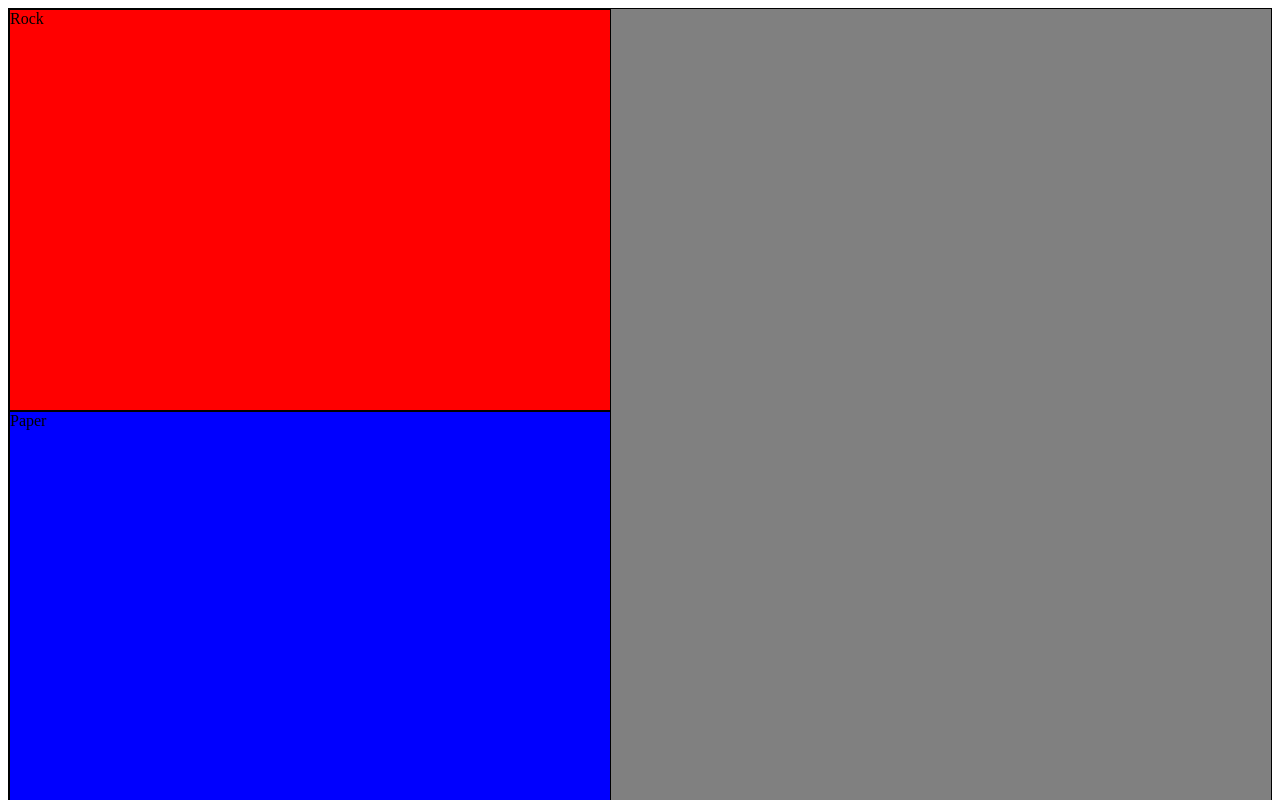
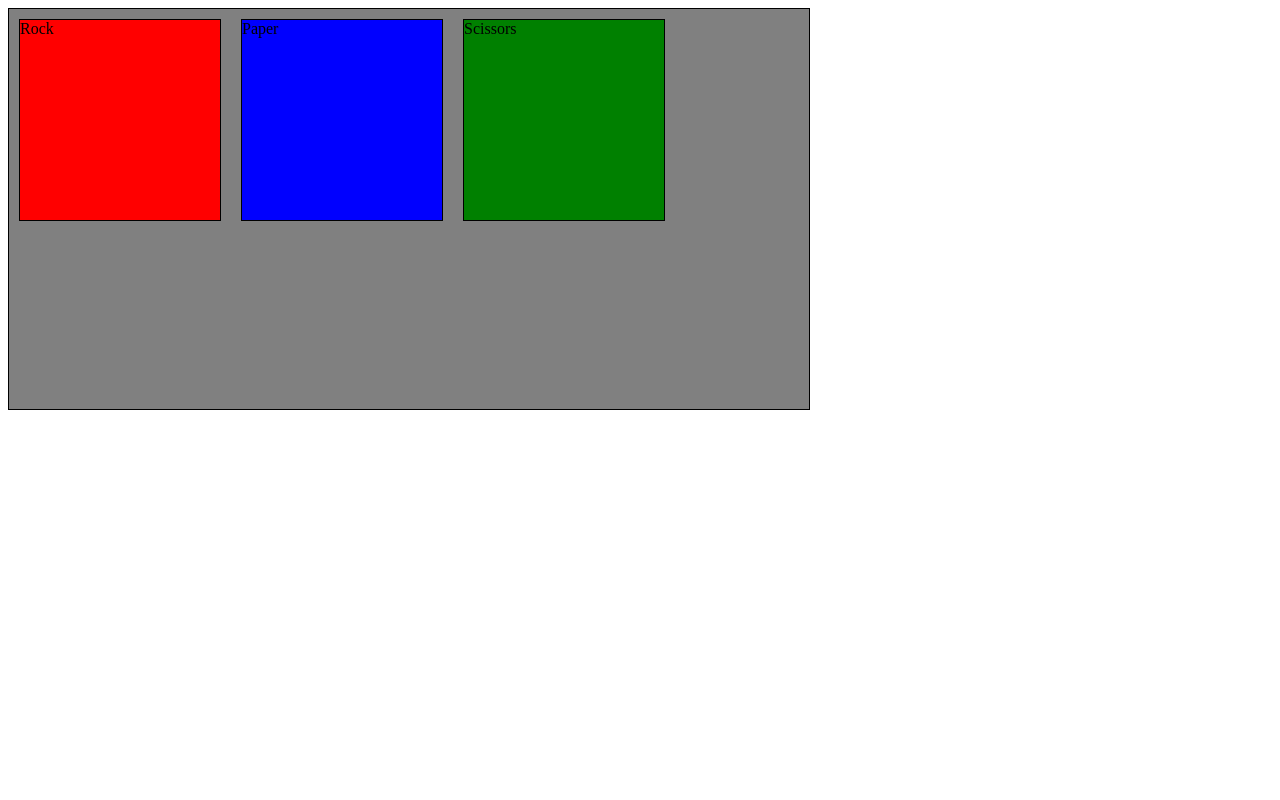
Before and after one commit to BenGardiner123/RockPaperScissors, an Angular app in the folder rock-paper-scissors-app/: page /selection in a window 1280 px wide. Shown: the top 800 px of the page. Built offline with nearby package versions, Linux system fonts and the light colour scheme.

Commit message:
connecting onclick to srvce and adding srve funct

```diff
--- a/rock-paper-scissors-app/src/app/rock-paper-scissor.service.ts
+++ b/rock-paper-scissors-app/src/app/rock-paper-scissor.service.ts
@@ -3,7 +3,16 @@ import { Injectable } from '@angular/core';
 @Injectable({
   providedIn: 'root'
 })
+
 export class RockPaperScissorService {
 
+  private selection: 'rock' | 'paper' | 'scissors' | null;
+
   constructor() { }
+
+
+  commitSelection(option: 'rock' | 'paper' | 'scissors'){
+
+  }
+
 }
--- a/rock-paper-scissors-app/src/app/routes/rps-selection/rps-selection.component.css
+++ b/rock-paper-scissors-app/src/app/routes/rps-selection/rps-selection.component.css
@@ -1,12 +1,16 @@
 .container{
-    display: flexbox;
+    height: 400px;
+    width: 800px;
+    display: inline-block;
     border: 1px black solid;
     background-color: grey;
 }
 
 .choice{
-    height: 400px;
-    width: 600px;
+    margin: 10px;
+    height: 200px;
+    width: 200px;
+    display: inline-block;
 }
 
 .choice.rock{
--- a/rock-paper-scissors-app/src/app/routes/rps-selection/rps-selection.component.html
+++ b/rock-paper-scissors-app/src/app/routes/rps-selection/rps-selection.component.html
@@ -1,5 +1,5 @@
 <div class="container">
-    <div class="choice rock">Rock</div>
-    <div class="choice paper">Paper</div>
-    <div class="choice scissors">Scissors</div>
+    <div class="choice rock" (click)="makeSelection('rock')">Rock</div>
+    <div class="choice paper" (click)="makeSelection('paper')">Paper</div>
+    <div class="choice scissors" (click)="makeSelection('scissors')">Scissors</div>
 </div>
--- a/rock-paper-scissors-app/src/app/routes/rps-selection/rps-selection.component.ts
+++ b/rock-paper-scissors-app/src/app/routes/rps-selection/rps-selection.component.ts
@@ -13,4 +13,8 @@ export class RpsSelectionComponent implements OnInit {
   ngOnInit(): void {
   }
 
+  makeSelection(option: 'rock' | 'paper' | 'scissors'){
+    this.rockPaperScissorService.commitSelection(option)
+  }
+
 }
```
